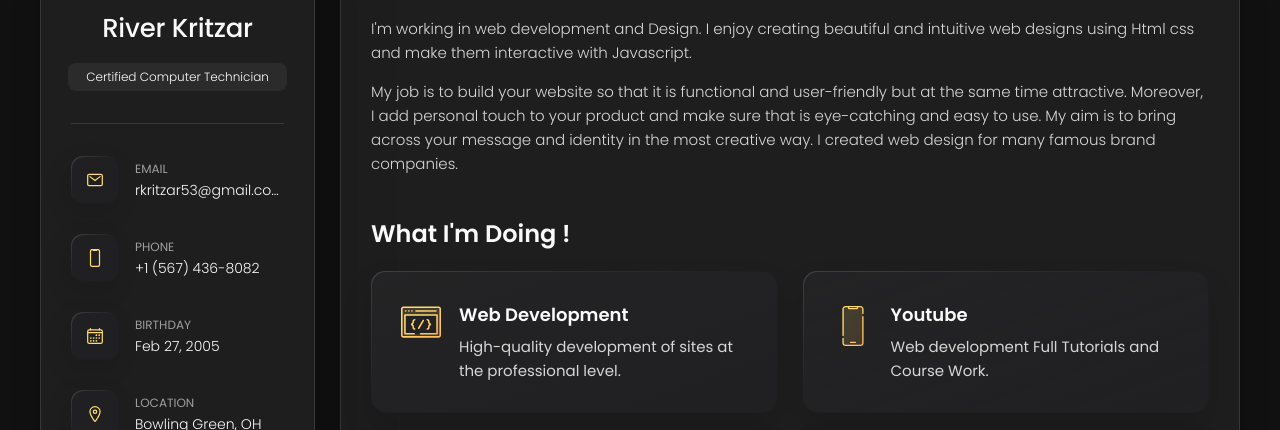
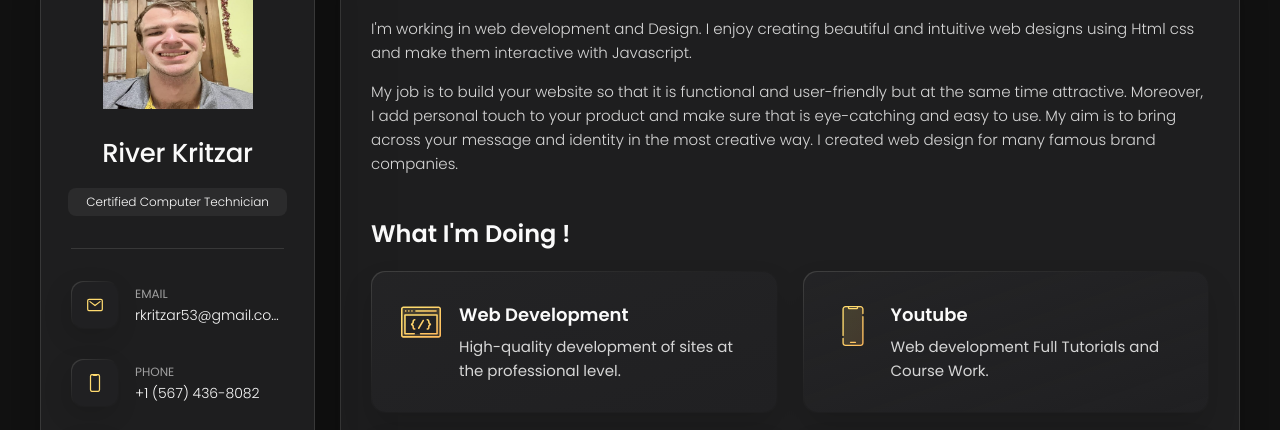
Before and after one commit to rkritzar52/riversportfolio, a plain HTML site: page index.html in a window 1280 px wide. Shown: the part 162-592 px from the top of the page. Drawn offline with nearby package versions, Linux system fonts and the light colour scheme.

Commit message:
Update index.html

```diff
--- a/index.html
+++ b/index.html
@@ -28,7 +28,7 @@
       <div class="sidebar-info">
 
         <figure class="avatar-box">
-          <img src="profile.jpg" alt="River Kritzar" width="80">
+          <img src="profile (1).jpg" alt="River Kritzar" width="80">
         </figure>
 
         <div class="info-content">
```
